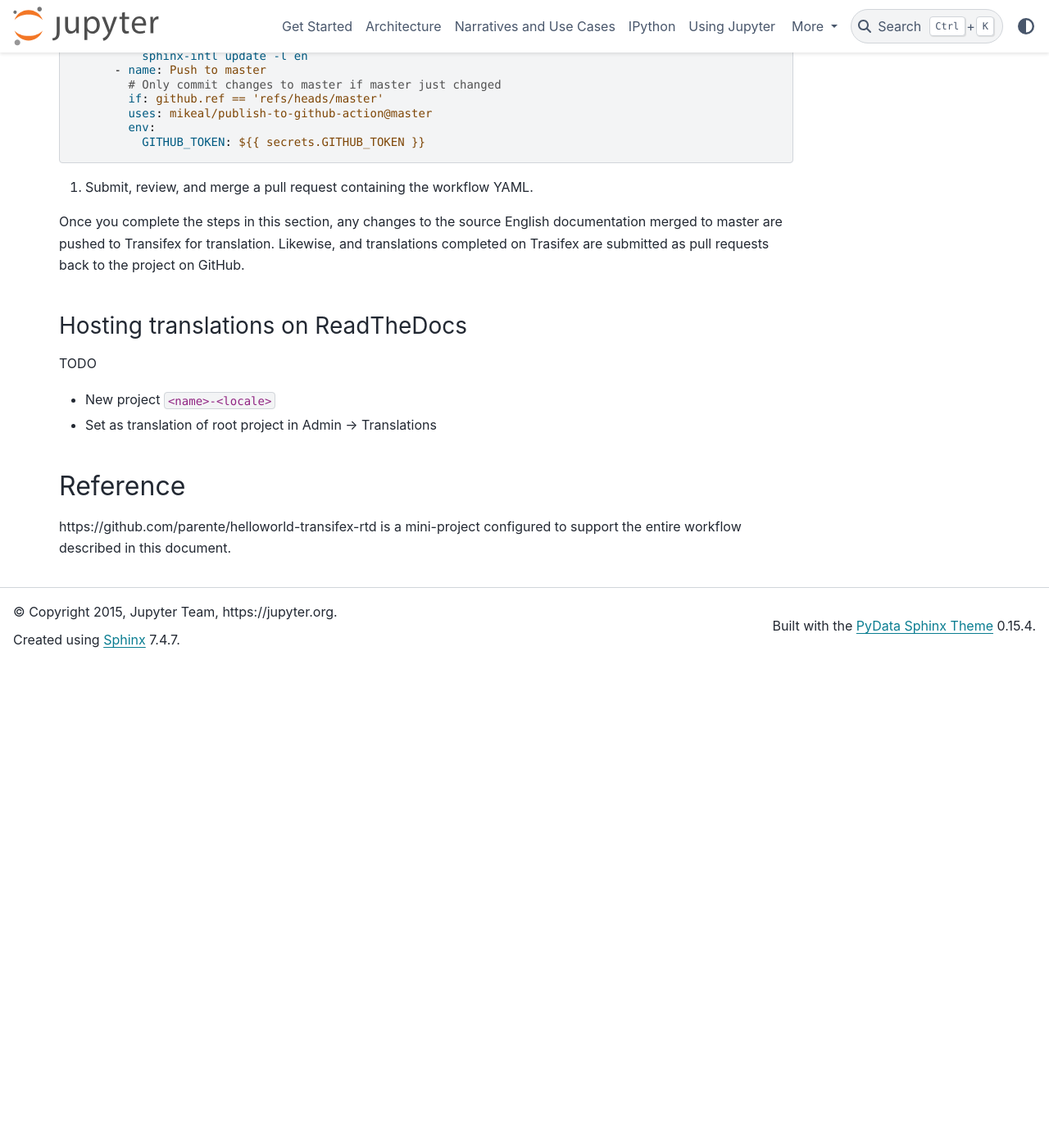
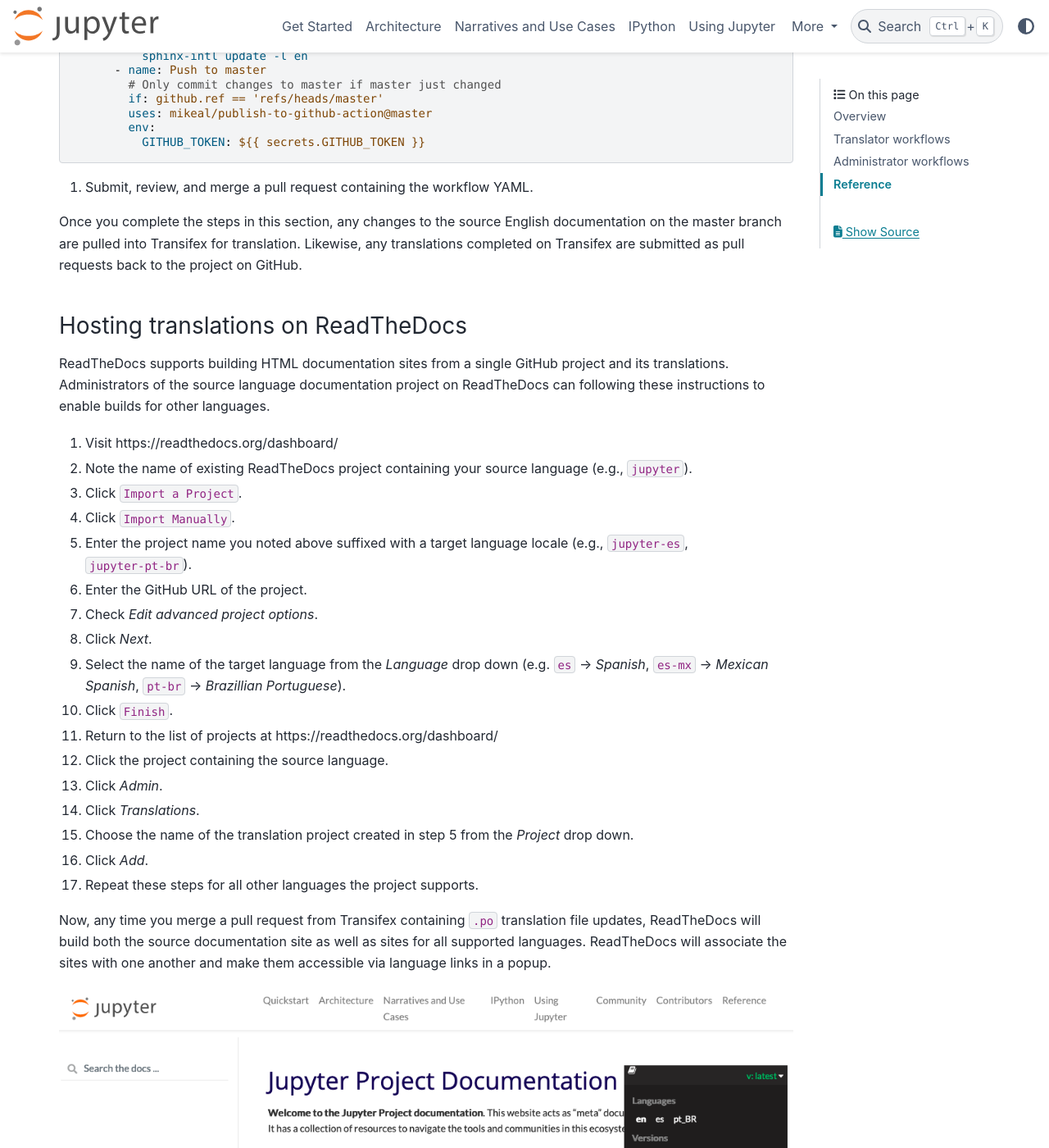
Before and after one commit to jupyter/jupyter, a Sphinx documentation site: the page built from docs/source/contrib_docs/doc-new-translation.md, in a window 1280 px wide and 1400 px high, scrolled down 7526 px. Shown: the whole window at 82% size. Built offline with Sphinx 7.4.7 and the PyData theme 0.15.4, drawn with Linux system fonts in a browser that asks for light colours; pages that are not in the unit, such as notebooks, are missing from menus; before the commit the page ends 8336 px from its top, so only the background shows below that.

Commit message:
Add sections about configuring RTD translations

```diff
--- a/docs/source/contrib_docs/doc-new-translation.md
+++ b/docs/source/contrib_docs/doc-new-translation.md
@@ -307,16 +307,43 @@
 
 3. Submit, review, and merge a pull request containing the workflow YAML.
 
-Once you complete the steps in this section, any changes to the source English documentation merged
-to master are pushed to Transifex for translation. Likewise, and translations completed on Trasifex
-are submitted as pull requests back to the project on GitHub.
+Once you complete the steps in this section, any changes to the source English documentation on the
+master branch are pulled into Transifex for translation. Likewise, any translations completed on
+Transifex are submitted as pull requests back to the project on GitHub.
 
 ### Hosting translations on ReadTheDocs
 
-TODO
+ReadTheDocs supports building HTML documentation sites from a single GitHub project and its
+translations. Administrators of the source language documentation project on ReadTheDocs can
+following these instructions to enable builds for other languages.
 
-- New project `<name>-<locale>`
-- Set as translation of root project in Admin -> Translations
+1. Visit https://readthedocs.org/dashboard/
+2. Note the name of existing ReadTheDocs project containing your source language (e.g., `jupyter`).
+3. Click `Import a Project`.
+4. Click `Import Manually`.
+5. Enter the project name you noted above suffixed with a target language locale (e.g.,
+   `jupyter-es`, `jupyter-pt-br`).
+6. Enter the GitHub URL of the project.
+7. Check _Edit advanced project options_.
+8. Click _Next_.
+9. Select the name of the target language from the _Language_ drop down (e.g. `es` -> _Spanish_,
+   `es-mx` -> _Mexican Spanish_, `pt-br` -> _Brazillian Portuguese_).
+10. Click `Finish`.
+11. Return to the list of projects at https://readthedocs.org/dashboard/
+12. Click the project containing the source language.
+13. Click _Admin_.
+14. Click _Translations_.
+15. Choose the name of the translation project created in step 5 from the _Project_ drop down.
+16. Click _Add_.
+17. Repeat these steps for all other languages the project supports.
+
+Now, any time you merge a pull request from Transifex containing `.po` translation file updates,
+ReadTheDocs will build both the source documentation site as well as sites for all supported
+languages. ReadTheDocs will associate the sites with one another and make them accessible via
+language links in a popup.
+
+![ReadTheDocs popup](static/translation-rtd-popup.png "Screenshot of the ReadTheDocs popup that
+allows a user to view documentation in a different language")
 
 ## Reference
 
```
Also changed, not shown: docs/source/contrib_docs/static/translation-rtd-popup.png (added).
